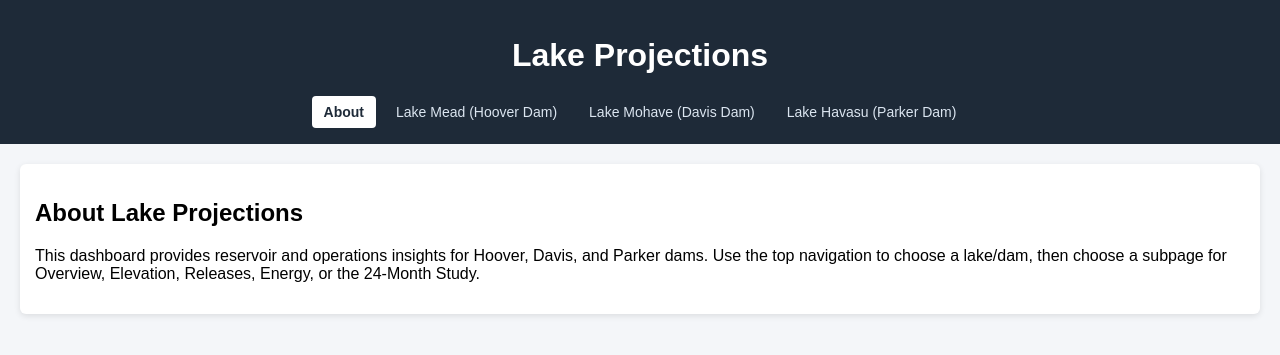
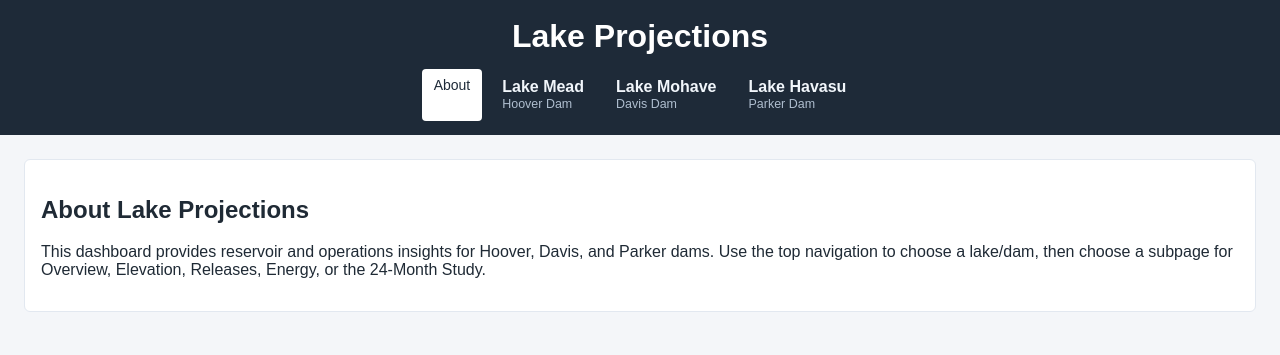
Before and after one commit to matthewalinsod/lakeprojections-backend, a Flask app: page /about in a window 1280 px wide. Shown: the top 355 px of the page. Run offline with Flask 3, Linux system fonts and the light colour scheme.

Commit message:
Update lake-based navigation routes and dashboard layout

```diff
--- a/main.py
+++ b/main.py
@@ -13,11 +13,18 @@ DB_PATH = "/data/lakeprojections.db"
 print("DB PATH EXISTS:", os.path.exists(DB_PATH))
 UPDATE_TOKEN = os.environ.get("UPDATE_TOKEN")
 
+LAKES = {
+    "lake-mead": {"dam": "hoover", "lake_name": "Lake Mead", "dam_name": "Hoover Dam"},
+    "lake-mohave": {"dam": "davis", "lake_name": "Lake Mohave", "dam_name": "Davis Dam"},
+    "lake-havasu": {"dam": "parker", "lake_name": "Lake Havasu", "dam_name": "Parker Dam"},
+}
+
 DAMS = {
-    "hoover": "Lake Mead (Hoover Dam)",
-    "davis": "Lake Mohave (Davis Dam)",
-    "parker": "Lake Havasu (Parker Dam)",
+    lake_data["dam"]: f"{lake_data['lake_name']} ({lake_data['dam_name']})"
+    for lake_data in LAKES.values()
 }
+
+DAM_TO_LAKE_SLUG = {lake_data["dam"]: lake_slug for lake_slug, lake_data in LAKES.items()}
 
 SUBPAGES = {
     "overview": "Overview",
@@ -29,11 +36,14 @@ SUBPAGES = {
 
 
 def _page_context(page_kind="about", dam=None, subpage=None):
+    active_lake = DAM_TO_LAKE_SLUG.get(dam) if dam else None
     return {
+        "lakes": LAKES,
         "dams": DAMS,
         "subpages": SUBPAGES,
         "active_page": page_kind,
         "active_dam": dam,
+        "active_lake": active_lake,
         "active_subpage": subpage,
     }
 
@@ -172,24 +182,40 @@ def about():
     return render_template("about.html", **_page_context("about"))
 
 
-@app.route("/<dam>/<subpage>")
-def dam_subpage(dam, subpage):
-    dam = (dam or "").lower().strip()
+@app.route("/<lake_slug>")
+def lake_overview(lake_slug):
+    return lake_subpage(lake_slug, "overview")
+
+
+@app.route("/<lake_slug>/<subpage>")
+def lake_subpage(lake_slug, subpage):
+    lake_slug = (lake_slug or "").lower().strip()
     subpage = (subpage or "").lower().strip()
 
-    if dam not in DAMS or subpage not in SUBPAGES:
+    lake_data = LAKES.get(lake_slug)
+
+    if not lake_data and lake_slug in DAM_TO_LAKE_SLUG and subpage in SUBPAGES:
+        return redirect(
+            url_for("lake_subpage", lake_slug=DAM_TO_LAKE_SLUG[lake_slug], subpage=subpage),
+            code=301,
+        )
+
+    if not lake_data or subpage not in SUBPAGES:
         abort(404)
+
+    dam = lake_data["dam"]
 
     return render_template(
         "dashboard.html",
         dam=dam,
+        lake_slug=lake_slug,
+        lake_name=lake_data["lake_name"],
+        dam_name=lake_data["dam_name"],
         subpage=subpage,
         dam_label=DAMS[dam],
         subpage_label=SUBPAGES[subpage],
         **_page_context("dam", dam=dam, subpage=subpage),
     )
-
-
 @app.route("/health")
 def health():
     return "OK", 200
--- a/static/css/style.css
+++ b/static/css/style.css
@@ -2,13 +2,18 @@ body {
     margin: 0;
     font-family: Arial, sans-serif;
     background-color: #f4f6f9;
+    color: #1f2a35;
 }
 
 .site-header {
     background-color: #1e2a38;
     color: white;
-    padding: 16px;
+    padding: 18px 24px 14px;
     text-align: center;
+}
+
+.site-header h1 {
+    margin: 0;
 }
 
 .primary-nav,
@@ -17,7 +22,7 @@ body {
     flex-wrap: wrap;
     gap: 8px;
     justify-content: center;
-    margin-top: 12px;
+    margin-top: 14px;
 }
 
 .primary-nav-link,
@@ -26,50 +31,138 @@ body {
     text-decoration: none;
     padding: 8px 12px;
     border-radius: 4px;
+}
+
+.primary-nav-link {
     font-size: 14px;
+}
+
+.primary-nav-link-lake {
+    display: inline-flex;
+    flex-direction: column;
+    align-items: flex-start;
+    line-height: 1.25;
+}
+
+.lake-name {
+    font-weight: 700;
+    font-size: 1rem;
+    color: #f1f6fb;
+}
+
+.dam-subtext {
+    font-size: 0.78rem;
+    color: #afbecf;
 }
 
 .primary-nav-link.active,
 .secondary-nav-link.active {
     background-color: #ffffff;
     color: #1e2a38;
+}
+
+.primary-nav-link.active .lake-name,
+.primary-nav-link.active .dam-subtext {
+    color: #1e2a38;
+}
+
+.secondary-nav {
+    margin-top: 18px;
+}
+
+.secondary-nav-link {
+    font-size: 13px;
+    border-bottom: 2px solid transparent;
+    border-radius: 0;
+    padding: 6px 8px;
+}
+
+.secondary-nav-link.active {
     font-weight: 700;
+    border-bottom-color: #1e2a38;
+}
+
+.main-content-shell {
+    max-width: 1840px;
+    margin: 0 auto;
+    display: grid;
+    grid-template-columns: 220px minmax(0, 1fr) 220px;
+    gap: 24px;
+    padding: 28px 24px;
+    box-sizing: border-box;
+}
+
+.main-content-container {
+    max-width: 1320px;
+    width: 100%;
+    margin: 0 auto;
 }
 
 .main-content {
-    padding: 20px;
+    min-width: 0;
+}
+
+.ad-zone {
+    min-height: 100%;
+    border: 1px dashed #d9e1ea;
+    border-radius: 6px;
+    background: rgba(255, 255, 255, 0.25);
+}
+
+.breadcrumb {
+    margin: 0 0 18px;
+    font-size: 13px;
+    color: #667789;
+    display: flex;
+    gap: 8px;
+    align-items: center;
+    flex-wrap: wrap;
+}
+
+.breadcrumb a {
+    color: #4d627a;
+    text-decoration: none;
+}
+
+.breadcrumb a:hover {
+    text-decoration: underline;
+}
+
+.breadcrumb-sep {
+    color: #9caabc;
 }
 
 .current-dam {
-    margin-bottom: 20px;
-    font-weight: bold;
+    margin-bottom: 28px;
+}
+
+.current-dam h2 {
+    margin: 0;
+    font-size: 30px;
+}
+
+.current-dam p {
+    margin: 8px 0 0;
+    font-size: 15px;
+    color: #5f6b7a;
 }
 
 .dashboard-grid {
     display: grid;
     grid-template-columns: repeat(2, 1fr);
-    gap: 20px;
+    gap: 22px;
 }
 
 .dashboard-grid.single-column {
     grid-template-columns: 1fr;
+    gap: 18px;
 }
 
 .card {
     background-color: white;
-    padding: 15px;
+    padding: 16px;
     border-radius: 6px;
-    box-shadow: 0 2px 6px rgba(0,0,0,0.1);
-}
-
-.chart-placeholder {
-    height: 250px;
-    background-color: #e9edf2;
-    display: flex;
-    align-items: center;
-    justify-content: center;
-    color: #555;
-    border-radius: 4px;
+    border: 1px solid #e2e8f0;
 }
 
 .card-header {
@@ -80,6 +173,13 @@ body {
     flex-wrap: wrap;
 }
 
+.graph-explainer {
+    margin: 0;
+    font-size: 14px;
+    color: #3f4f61;
+    line-height: 1.6;
+}
+
 .range-buttons {
     display: flex;
     gap: 8px;
@@ -87,9 +187,9 @@ body {
 
 .range-btn {
     padding: 6px 10px;
-  border: none;
+    border: 1px solid #c8d0dc;
     cursor: pointer;
-  background: #e0e0e0;
+    background: #ffffff;
     border-radius: 4px;
     font-size: 13px;
 }
@@ -97,11 +197,12 @@ body {
 .range-btn.active {
     background: #1e2a38;
     color: white;
+    border-color: #1e2a38;
 }
 
 .chart {
     height: 280px;
-  margin-top: 10px;
+    margin-top: 16px;
     background: #f7f9fc;
     border-radius: 6px;
 }
@@ -147,10 +248,22 @@ body {
 }
 
 .chart-note {
-  margin-top: 8px;
+    margin-top: 12px;
     min-height: 18px;
     color: #5f6b7a;
     font-size: 13px;
+}
+
+@media (max-width: 1280px) {
+    .main-content-shell {
+        grid-template-columns: 1fr;
+        gap: 0;
+        padding: 24px;
+    }
+
+    .ad-zone {
+        display: none;
+    }
 }
 
 /* Mobile */
@@ -158,4 +271,8 @@ body {
     .dashboard-grid {
         grid-template-columns: 1fr;
     }
+
+    .main-content-shell {
+        padding: 24px;
     }
+}
--- a/templates/base.html
+++ b/templates/base.html
@@ -14,22 +14,23 @@
 
     <nav class="primary-nav" aria-label="Primary">
         <a class="primary-nav-link {% if active_page == 'about' %}active{% endif %}" href="{{ url_for('about') }}">About</a>
-        {% for dam_key, dam_name in dams.items() %}
+        {% for lake_slug, lake_data in lakes.items() %}
             <a
-                class="primary-nav-link {% if active_dam == dam_key %}active{% endif %}"
-                href="{{ url_for('dam_subpage', dam=dam_key, subpage='overview') }}"
+                class="primary-nav-link primary-nav-link-lake {% if active_lake == lake_slug %}active{% endif %}"
+                href="{{ url_for('lake_overview', lake_slug=lake_slug) }}"
             >
-                {{ dam_name }}
+                <span class="lake-name">{{ lake_data.lake_name }}</span>
+                <span class="dam-subtext">{{ lake_data.dam_name }}</span>
             </a>
         {% endfor %}
     </nav>
 
     {% if active_page == 'dam' and active_dam %}
-    <nav class="secondary-nav" aria-label="Dam sections">
+    <nav class="secondary-nav" aria-label="Lake sections">
         {% for page_key, page_name in subpages.items() %}
             <a
                 class="secondary-nav-link {% if active_subpage == page_key %}active{% endif %}"
-                href="{{ url_for('dam_subpage', dam=active_dam, subpage=page_key) }}"
+                href="{{ url_for('lake_subpage', lake_slug=active_lake, subpage=page_key) }}"
             >
                 {{ page_name }}
             </a>
@@ -38,8 +39,14 @@
     {% endif %}
 </header>
 
-<main class="main-content">
-    {% block content %}{% endblock %}
+<main class="main-content-shell">
+    <aside class="ad-zone ad-zone-left" aria-hidden="true"></aside>
+    <section class="main-content-container">
+        <div class="main-content">
+            {% block content %}{% endblock %}
+        </div>
+    </section>
+    <aside class="ad-zone ad-zone-right" aria-hidden="true"></aside>
 </main>
 
 <script src="https://cdn.jsdelivr.net/npm/echarts@5/dist/echarts.min.js"></script>
```
Also changed, not shown: templates/dashboard.html (+20 -3 lines). Lines whose indentation alone changed are shown as unchanged.
